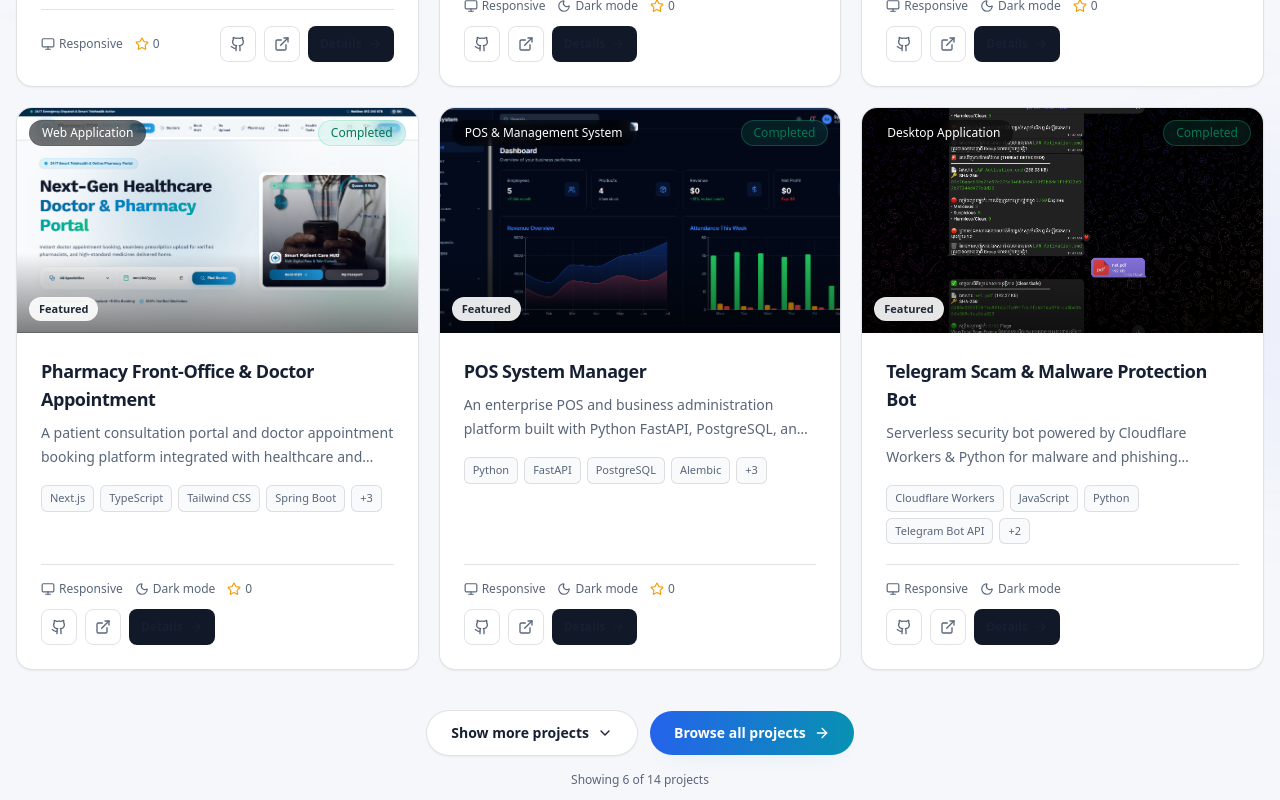
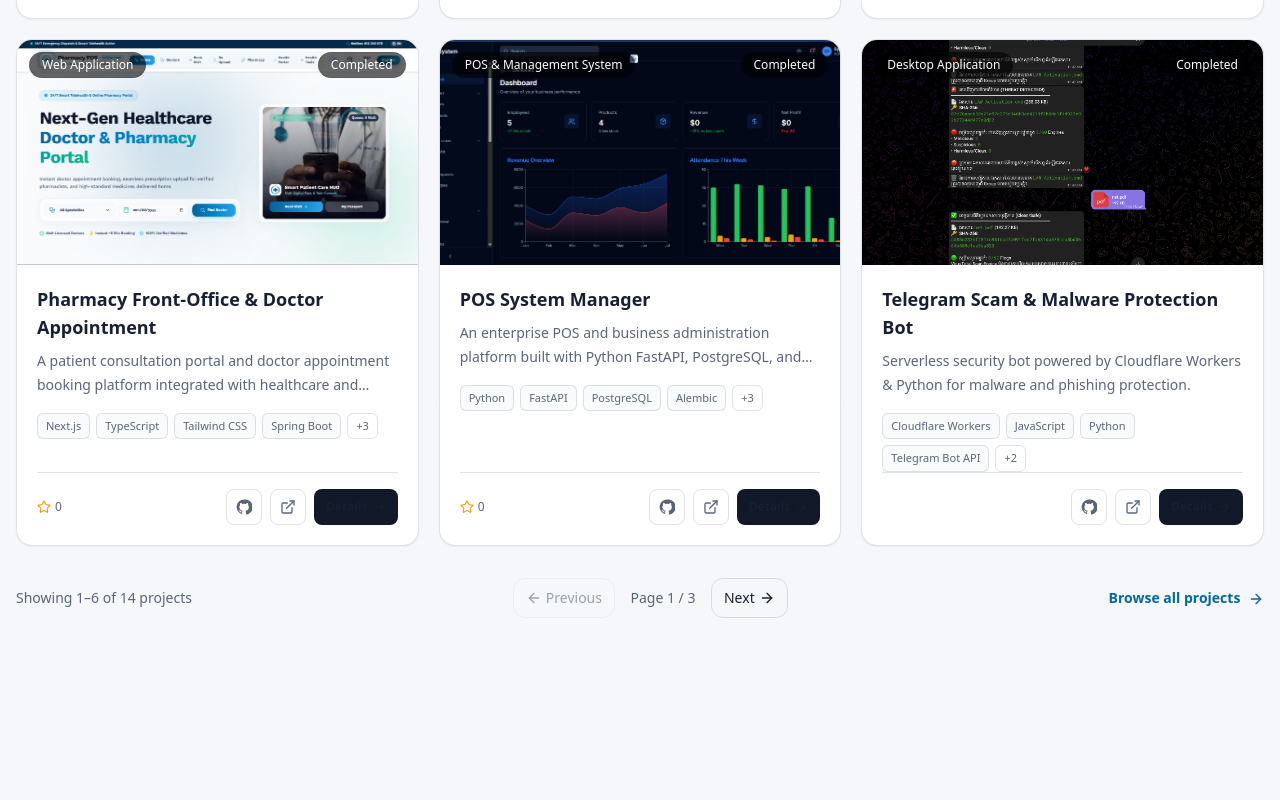
Before and after one commit to samet168/Portfolio, a Next.js app: page / in a window 1280 px wide. Shown: the part 7220-8020 px from the top of the page. Built offline with nearby package versions, Linux system fonts and the light colour scheme.

Commit message:
Fix projects section build errors and add working pagination

```diff
--- a/src/components/sections/projects.tsx
+++ b/src/components/sections/projects.tsx
@@ -2,170 +2,80 @@
 
 import { useState } from 'react';
 import { motion } from 'framer-motion';
-import { ArrowRight, ChevronDown, ChevronUp, ExternalLink, Github, Monitor, Moon, Star } from 'lucide-react';
+import { ArrowLeft, ArrowRight, ExternalLink, Star } from 'lucide-react';
 import { useTranslation } from '@/hooks/use-translation';
 import { AnimatedTitle } from '@/components/animations/animated-title';
-import { projects, projectCategories, type Project, type ProjectStatus } from '@/constants/projects';
+import { projects, projectCategories, type Project } from '@/constants/projects';
 import Link from 'next/link';
 import Image from 'next/image';
 
-const statusStyles: Record<ProjectStatus, string> = {
-  completed: 'border-emerald-400/25 bg-emerald-400/10 text-emerald-700 dark:text-emerald-300',
-  'in-progress': 'border-amber-400/25 bg-amber-400/10 text-amber-700 dark:text-amber-300',
-  'open-source': 'border-sky-400/25 bg-sky-400/10 text-sky-700 dark:text-sky-300',
-};
+const PAGE_SIZE = 6;
 
-const statusLabels: Record<ProjectStatus, string> = {
-  completed: 'Completed',
-  'in-progress': 'In progress',
-  'open-source': 'Open source',
-};
+function GithubMark({ className }: { className?: string }) {
+  return <svg className={className} viewBox="0 0 24 24" fill="currentColor" aria-hidden="true"><path d="M12 .9a11.1 11.1 0 0 0-3.51 21.63c.55.1.76-.24.76-.54v-2.1c-3.1.67-3.76-1.32-3.76-1.32-.5-1.28-1.23-1.62-1.23-1.62-1.01-.69.08-.68.08-.68 1.12.08 1.71 1.15 1.71 1.15 1 .1.78 2.45 3.42 1.76.1-.72.39-1.22.7-1.5-2.48-.28-5.1-1.24-5.1-5.52 0-1.22.44-2.21 1.15-2.99-.12-.28-.5-1.42.11-2.96 0 0 .94-.3 3.05 1.14a10.6 10.6 0 0 1 5.55 0c2.11-1.43 3.04-1.14 3.04-1.14.61 1.54.23 2.68.12 2.96.72.78 1.15 1.77 1.15 2.99 0 4.29-2.63 5.23-5.12 5.5.4.35.75 1.02.75 2.06v3.05c0 .3.2.65.76.54A11.1 11.1 0 0 0 12 .9Z" /></svg>;
+}
 
-function ProjectCard({ project, index }: { project: Project; index: number }) {
+function ProjectCard({ project }: { project: Project }) {
   return (
-    <motion.article
-      initial={{ opacity: 0, y: 18 }}
-      whileInView={{ opacity: 1, y: 0 }}
-      viewport={{ once: true, margin: '-40px' }}
-      transition={{ duration: 0.4, delay: (index % 3) * 0.07 }}
-      className="group flex h-full flex-col overflow-hidden rounded-2xl border border-gray-200/80 bg-white shadow-sm transition duration-300 hover:-translate-y-1 hover:border-sky-400/50 hover:shadow-xl hover:shadow-sky-950/5 dark:border-white/10 dark:bg-[#14171c] dark:hover:border-sky-300/30 dark:hover:shadow-black/25"
-    >
-      <Link href={`/projects/${project.slug}`} className="relative block aspect-[16/9] overflow-hidden bg-gray-100 dark:bg-[#1b2028]" aria-label={`View ${project.title} project details`}>
-        {project.image ? (
-          <Image
-            src={project.image}
-            alt={`${project.title} preview`}
-            fill
-            sizes="(max-width: 768px) 100vw, (max-width: 1200px) 50vw, 33vw"
-            className="object-cover transition-transform duration-500 group-hover:scale-[1.03]"
-          />
-        ) : (
-          <div className={`absolute inset-0 bg-gradient-to-br ${project.gradient} opacity-90`}>
-            <div className="absolute inset-0 flex items-center justify-center bg-black/10 p-6 text-center">
-              <span className="max-w-[18rem] text-2xl font-bold text-white drop-shadow-sm">{project.title}</span>
-            </div>
-            <div className="absolute -right-8 -top-10 h-40 w-40 rounded-full border border-white/20" />
-            <div className="absolute -right-2 -top-4 h-28 w-28 rounded-full border border-white/15" />
-          </div>
-        )}
-        <div className="absolute inset-x-0 bottom-0 h-20 bg-gradient-to-t from-black/50 to-transparent" />
-        <span className="absolute left-3 top-3 rounded-full border border-white/20 bg-black/55 px-3 py-1 text-xs font-medium text-white backdrop-blur">
-          {project.category}
-        </span>
-        <span className={`absolute right-3 top-3 rounded-full border px-3 py-1 text-xs font-medium backdrop-blur ${statusStyles[project.status]}`}>
-          {statusLabels[project.status]}
-        </span>
-        {project.featured && <span className="absolute bottom-3 left-3 rounded-full bg-white/90 px-2.5 py-1 text-[11px] font-semibold text-gray-800">Featured</span>}
+    <article className="group flex h-full flex-col overflow-hidden rounded-2xl border border-gray-200 bg-white shadow-sm transition hover:-translate-y-1 hover:shadow-xl dark:border-white/10 dark:bg-[#14171c]">
+      <Link href={`/projects/${project.slug}`} className="relative block aspect-[16/9] overflow-hidden bg-gray-100 dark:bg-[#1b2028]}" aria-label={`View ${project.title} details`}>
+        {project.image ? <Image src={project.image} alt={`${project.title} preview`} fill sizes="(max-width: 768px) 100vw, (max-width: 1200px) 50vw, 33vw" className="object-cover transition-transform duration-500 group-hover:scale-105" /> : <div className={`absolute inset-0 flex items-center justify-center bg-gradient-to-br ${project.gradient} p-6 text-center`}><span className="text-xl font-bold text-white">{project.title}</span></div>}
+        <span className="absolute left-3 top-3 rounded-full border border-white/20 bg-black/60 px-3 py-1 text-xs text-white">{project.category}</span>
+        <span className="absolute right-3 top-3 rounded-full border border-white/20 bg-black/60 px-3 py-1 text-xs text-white">{project.status === 'in-progress' ? 'In progress' : project.status === 'open-source' ? 'Open source' : 'Completed'}</span>
       </Link>
-
-      <div className="flex flex-1 flex-col p-5 sm:p-6">
-        <div className="mb-4">
-          <Link href={`/projects/${project.slug}`} className="text-lg font-semibold tracking-tight text-gray-900 transition-colors hover:text-sky-700 dark:text-white dark:hover:text-sky-300">
-            {project.title}
-          </Link>
-          <p className="mt-2 line-clamp-2 text-sm leading-6 text-gray-600 dark:text-gray-400">{project.shortDescription}</p>
-        </div>
-
-        <div className="mb-5 flex flex-wrap gap-1.5">
-          {project.technologies.slice(0, 4).map((technology) => (
-            <span key={technology} className="rounded-md border border-gray-200 bg-gray-50 px-2 py-1 text-[11px] font-medium text-gray-600 dark:border-white/10 dark:bg-white/[0.04] dark:text-gray-300">
-              {technology}
-            </span>
-          ))}
-          {project.technologies.length > 4 && <span className="rounded-md border border-gray-200 bg-gray-50 px-2 py-1 text-[11px] text-gray-500 dark:border-white/10 dark:bg-white/[0.04] dark:text-gray-400">+{project.technologies.length - 4}</span>}
-        </div>
-
-        <div className="mt-auto flex flex-wrap items-center justify-between gap-3 border-t border-gray-100 pt-4 dark:border-white/10">
-          <div className="flex items-center gap-3 text-xs text-gray-500 dark:text-gray-400">
-            {project.isResponsive && <span className="inline-flex items-center gap-1"><Monitor className="h-3.5 w-3.5" /> Responsive</span>}
-            {project.hasDarkMode && <span className="inline-flex items-center gap-1"><Moon className="h-3.5 w-3.5" /> Dark mode</span>}
-            {project.github.stars !== undefined && <span className="inline-flex items-center gap-1"><Star className="h-3.5 w-3.5 text-amber-500" /> {project.github.stars}</span>}
-          </div>
+      <div className="flex flex-1 flex-col p-5">
+        <Link href={`/projects/${project.slug}`} className="text-lg font-semibold text-gray-900 hover:text-sky-700 dark:text-white dark:hover:text-sky-300">{project.title}</Link>
+        <p className="mt-2 line-clamp-2 text-sm leading-6 text-gray-600 dark:text-gray-400">{project.shortDescription}</p>
+        <div className="mt-4 flex flex-wrap gap-1.5">{project.technologies.slice(0, 4).map((tech) => <span key={tech} className="rounded-md border border-gray-200 bg-gray-50 px-2 py-1 text-[11px] text-gray-600 dark:border-white/10 dark:bg-white/[0.04] dark:text-gray-300">{tech}</span>)}{project.technologies.length > 4 && <span className="rounded-md border border-gray-200 px-2 py-1 text-[11px] text-gray-500 dark:border-white/10">+{project.technologies.length - 4}</span>}</div>
+        <div className="mt-auto flex items-center justify-between gap-3 border-t border-gray-100 pt-4 dark:border-white/10">
+          <span className="inline-flex items-center gap-1 text-xs text-gray-500 dark:text-gray-400">{project.github.stars !== undefined && <><Star className="h-3.5 w-3.5 text-amber-500" />{project.github.stars}</>}</span>
           <div className="flex items-center gap-2">
-            {project.github.url && <a href={project.github.url} target="_blank" rel="noopener noreferrer" aria-label={`${project.title} on GitHub`} className="grid h-9 w-9 place-items-center rounded-lg border border-gray-200 text-gray-600 transition hover:border-gray-400 hover:text-gray-900 dark:border-white/10 dark:text-gray-300 dark:hover:border-white/25 dark:hover:text-white"><Github className="h-4 w-4" /></a>}
-            {(project.liveUrl || project.viewUrl) && <a href={project.liveUrl || project.viewUrl} target="_blank" rel="noopener noreferrer" aria-label={`Open ${project.title} live demo`} className="grid h-9 w-9 place-items-center rounded-lg border border-gray-200 text-gray-600 transition hover:border-sky-400/50 hover:text-sky-700 dark:border-white/10 dark:text-gray-300 dark:hover:text-sky-300"><ExternalLink className="h-4 w-4" /></a>}
-            <Link href={`/projects/${project.slug}`} className="inline-flex h-9 items-center gap-1.5 rounded-lg bg-gray-900 px-3 text-xs font-semibold text-white transition hover:bg-sky-700 dark:bg-white dark:text-gray-900 dark:hover:bg-sky-200">
-              Details <ArrowRight className="h-3.5 w-3.5" />
-            </Link>
+            {project.github.url && project.github.url !== '#' && <a href={project.github.url} target="_blank" rel="noopener noreferrer" aria-label={`GitHub: ${project.title}`} className="grid h-9 w-9 place-items-center rounded-lg border border-gray-200 text-gray-600 hover:text-gray-900 dark:border-white/10 dark:text-gray-300 dark:hover:text-white"><GithubMark className="h-4 w-4" /></a>}
+            {(project.liveUrl || project.viewUrl) && <a href={project.liveUrl || project.viewUrl} target="_blank" rel="noopener noreferrer" aria-label={`Open ${project.title} demo`} className="grid h-9 w-9 place-items-center rounded-lg border border-gray-200 text-gray-600 hover:text-sky-700 dark:border-white/10 dark:text-gray-300 dark:hover:text-sky-300"><ExternalLink className="h-4 w-4" /></a>}
+            <Link href={`/projects/${project.slug}`} className="inline-flex h-9 items-center gap-1 rounded-lg bg-gray-900 px-3 text-xs font-semibold text-white dark:bg-white dark:text-gray-900">Details <ArrowRight className="h-3.5 w-3.5" /></Link>
           </div>
         </div>
       </div>
-    </motion.article>
+    </article>
   );
 }
 
 export function Projects() {
   const { t } = useTranslation();
   const [activeCategory, setActiveCategory] = useState('All');
-  const [visibleCount, setVisibleCount] = useState(6);
-
-  const filteredProjects = activeCategory === 'All'
-    ? projects
-    : projects.filter((project) => project.category === activeCategory);
-  const visibleProjects = filteredProjects.slice(0, visibleCount);
-  const hasMore = visibleCount < filteredProjects.length;
-
-  const selectCategory = (category: string) => {
-    setActiveCategory(category);
-    setVisibleCount(6);
-  };
+  const [page, setPage] = useState(1);
+  const filtered = activeCategory === 'All' ? projects : projects.filter((project) => project.category === activeCategory);
+  const pageCount = Math.max(1, Math.ceil(filtered.length / PAGE_SIZE));
+  const pageProjects = filtered.slice((page - 1) * PAGE_SIZE, page * PAGE_SIZE);
+  const selectCategory = (category: string) => { setActiveCategory(category); setPage(1); };
 
   return (
     <section id="projects" className="relative overflow-hidden py-20 md:py-28">
-      <div className="pointer-events-none absolute inset-0 overflow-hidden" aria-hidden="true">
-        <div className="absolute -left-40 top-1/4 h-80 w-80 rounded-full bg-sky-500/[0.06] blur-3xl" />
-        <div className="absolute -right-40 bottom-1/4 h-80 w-80 rounded-full bg-indigo-500/[0.05] blur-3xl" />
-      </div>
-
       <div className="container relative mx-auto px-4">
-        <header className="mx-auto mb-10 max-w-2xl text-center md:mb-12">
-          <span className="mb-4 inline-flex rounded-full border border-sky-500/20 bg-sky-500/[0.07] px-3 py-1 text-xs font-semibold tracking-wide text-sky-700 dark:text-sky-300">Selected work</span>
+        <header className="mx-auto mb-10 max-w-2xl text-center">
+          <span className="mb-4 inline-flex rounded-full border border-sky-500/20 bg-sky-500/10 px-3 py-1 text-xs font-semibold text-sky-700 dark:text-sky-300">Selected work</span>
           <div className="mb-4 flex justify-center"><AnimatedTitle text={t('projects.title')} className="text-4xl font-bold md:text-6xl gradient-text" /></div>
           <p className="mx-auto max-w-xl text-base leading-7 text-gray-600 dark:text-gray-400">{t('projects.subtitle')}</p>
         </header>
-
         <div className="mb-8 flex flex-nowrap justify-start gap-2 overflow-x-auto px-1 pb-2 sm:flex-wrap sm:justify-center">
           {projectCategories.map((category) => {
-            const active = activeCategory === category;
+            const selected = activeCategory === category;
             const count = category === 'All' ? projects.length : projects.filter((project) => project.category === category).length;
-            return (
-              <button
-                key={category}
-                type="button"
-                onClick={() => selectCategory(category)}
-                aria-pressed={active}
-                className={`shrink-0 rounded-full border px-4 py-2 text-sm font-medium transition-colors focus-visible:outline-offset-2 ${active ? 'border-gray-900 bg-gray-900 text-white dark:border-white dark:bg-white dark:text-gray-900' : 'border-gray-200 bg-white/70 text-gray-600 hover:border-sky-400/50 hover:text-sky-700 dark:border-white/10 dark:bg-white/[0.03] dark:text-gray-300 dark:hover:text-sky-300'}`}
-              >
-                {category}<span className={`ml-2 text-xs ${active ? 'opacity-70' : 'text-gray-400'}`}>{count}</span>
-              </button>
-            );
+            return <button key={category} type="button" aria-pressed={selected} onClick={() => selectCategory(category)} className={`shrink-0 rounded-full border px-4 py-2 text-sm font-medium transition ${selected ? 'border-gray-900 bg-gray-900 text-white dark:border-white dark:bg-white dark:text-gray-900' : 'border-gray-200 bg-white text-gray-600 hover:border-sky-400 dark:border-white/10 dark:bg-white/[0.03] dark:text-gray-300'}`}>{category}<span className="ml-2 text-xs opacity-70">{count}</span></button>;
           })}
         </div>
-
-        {visibleProjects.length > 0 ? (
-          <motion.div layout className="grid items-stretch gap-5 sm:grid-cols-2 xl:grid-cols-3">
-            {visibleProjects.map((project, index) => <ProjectCard key={project.id} project={project} index={index} />)}
-          </motion.div>
-        ) : (
-          <p className="py-16 text-center text-gray-500">No projects in this category yet.</p>
-        )}
-
-        <div className="mt-10 flex flex-col items-center justify-center gap-3 sm:flex-row">
-          {hasMore && (
-            <button type="button" onClick={() => setVisibleCount((count) => Math.min(count + 6, filteredProjects.length))} className="inline-flex items-center gap-2 rounded-full border border-gray-200 bg-white px-6 py-3 text-sm font-semibold text-gray-800 shadow-sm transition hover:border-sky-400/60 hover:text-sky-700 dark:border-white/15 dark:bg-white/[0.04] dark:text-white dark:hover:text-sky-300">
-              Show more projects <ChevronDown className="h-4 w-4" />
-            </button>
-          )}
-          {!hasMore && visibleCount > 6 && (
-            <button type="button" onClick={() => { setVisibleCount(6); document.getElementById('projects')?.scrollIntoView({ behavior: 'smooth' }); }} className="inline-flex items-center gap-2 rounded-full border border-gray-200 bg-white px-6 py-3 text-sm font-semibold text-gray-800 shadow-sm transition hover:border-sky-400/60 dark:border-white/15 dark:bg-white/[0.04] dark:text-white">
-              Show fewer <ChevronUp className="h-4 w-4" />
-            </button>
-          )}
-          <Link href="/projects" className="inline-flex items-center gap-2 rounded-full bg-gradient-to-r from-blue-600 to-cyan-600 px-6 py-3 text-sm font-semibold text-white shadow-sm transition hover:-translate-y-0.5 hover:shadow-lg hover:shadow-sky-900/15">
-            Browse all projects <ArrowRight className="h-4 w-4" />
-          </Link>
+        <motion.div key={`${activeCategory}-${page}`} initial={{ opacity: 0, y: 8 }} animate={{ opacity: 1, y: 0 }} className="grid items-stretch gap-5 sm:grid-cols-2 xl:grid-cols-3">
+          {pageProjects.map((project) => <ProjectCard key={project.id} project={project} />)}
+        </motion.div>
+        <div className="mt-8 flex flex-col items-center justify-between gap-4 sm:flex-row">
+          <p className="text-sm text-gray-500 dark:text-gray-400">Showing {filtered.length === 0 ? 0 : (page - 1) * PAGE_SIZE + 1}–{Math.min(page * PAGE_SIZE, filtered.length)} of {filtered.length} projects</p>
+          <nav aria-label="Project pages" className="flex items-center gap-2">
+            <button type="button" onClick={() => setPage((current) => Math.max(1, current - 1))} disabled={page === 1} className="inline-flex h-10 items-center gap-1 rounded-xl border border-gray-200 px-3 text-sm disabled:cursor-not-allowed disabled:opacity-40 dark:border-white/10"><ArrowLeft className="h-4 w-4" /> Previous</button>
+            <span aria-live="polite" className="min-w-20 text-center text-sm text-gray-600 dark:text-gray-300">Page {page} / {pageCount}</span>
+            <button type="button" onClick={() => setPage((current) => Math.min(pageCount, current + 1))} disabled={page >= pageCount} className="inline-flex h-10 items-center gap-1 rounded-xl border border-gray-200 px-3 text-sm disabled:cursor-not-allowed disabled:opacity-40 dark:border-white/10">Next <ArrowRight className="h-4 w-4" /></button>
+          </nav>
+          <Link href="/projects" className="text-sm font-semibold text-sky-700 hover:text-sky-900 dark:text-sky-300 dark:hover:text-sky-200">Browse all projects <ArrowRight className="ml-1 inline h-4 w-4" /></Link>
         </div>
-        <p className="mt-4 text-center text-xs text-gray-500 dark:text-gray-400">Showing {visibleProjects.length} of {filteredProjects.length} projects</p>
       </div>
     </section>
   );
```
